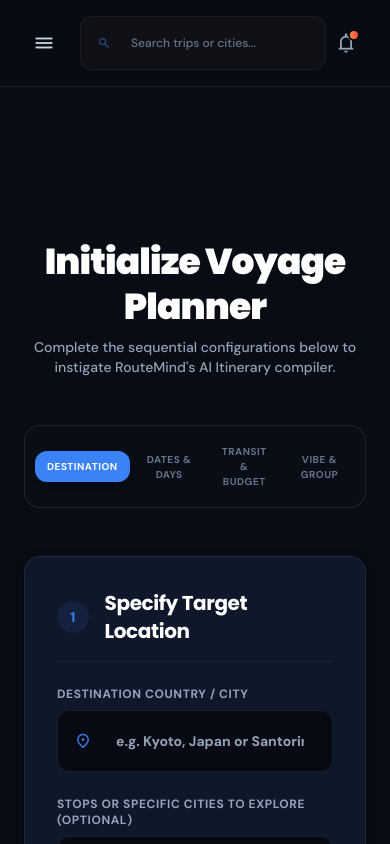
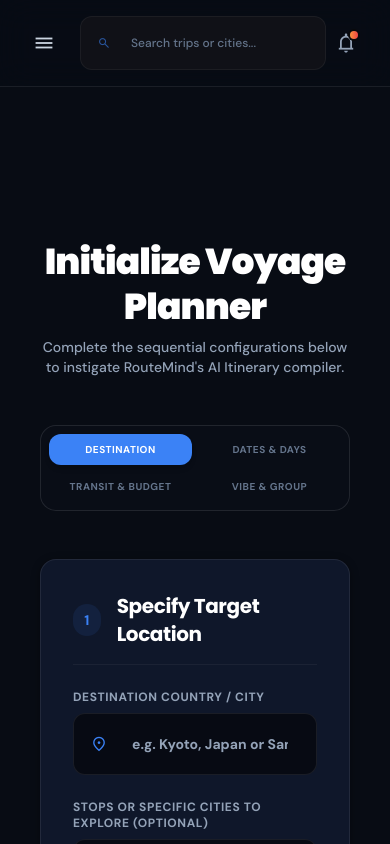
Before and after one commit to shreya-nair21/RouteMind, a React (Vite) app in the folder frontend/: page /create-trip in a window 390 px wide. Shown: the top 844 px of the page. Built offline with nearby package versions, Linux system fonts and the light colour scheme; sample sign-in values are in the browser's storage.

Commit message:
fix responsiveness

```diff
--- a/frontend/src/pages/CreateTrip.jsx
+++ b/frontend/src/pages/CreateTrip.jsx
@@ -311,7 +311,7 @@
   };
 
   return (
-    <div className="pt-32 pb-24 px-margin-mobile md:px-margin-desktop max-w-7xl mx-auto font-body-md text-slate-100">
+    <div className="pt-32 pb-24 px-4 md:px-8 max-w-7xl mx-auto font-body-md text-slate-100">
       {isGenerating && (
         <div className="fixed inset-0 z-[100] flex flex-col items-center justify-center bg-[#080C14]/95 backdrop-blur-md animate-fade-in text-slate-100">
           <div className="max-w-md text-center space-y-6 px-6">
@@ -351,7 +351,7 @@
       </div>
 
       {/* Progressive Step Progress Bar */}
-      <div className="max-w-xl mx-auto md:mx-0 mb-12 bg-[#0B0F19]/50 p-2.5 rounded-2xl border border-white/10 flex justify-between items-center gap-1">
+      <div className="max-w-xl mx-auto md:mx-0 mb-12 bg-[#0B0F19]/50 p-2 rounded-2xl border border-white/10 grid grid-cols-2 sm:flex sm:justify-between sm:items-center gap-1.5">
         {[
           { label: 'Destination', num: 1 },
           { label: 'Dates & Days', num: 2 },
@@ -367,7 +367,7 @@
               if (item.num === 3 && destination && startDate && durationDays) setStep(3);
               if (item.num === 4 && destination && startDate && durationDays) setStep(4);
             }}
-            className={`flex-1 py-2 px-3 text-center rounded-xl cursor-pointer text-[10px] font-black uppercase tracking-wider transition-all duration-200 ${step === item.num
+            className={`w-full sm:flex-1 py-2 px-3 text-center rounded-xl cursor-pointer text-[10px] font-black uppercase tracking-wider transition-all duration-200 ${step === item.num
                 ? 'bg-primary text-white shadow-md'
                 : step > item.num
                   ? 'bg-white/10 text-slate-200'
```
